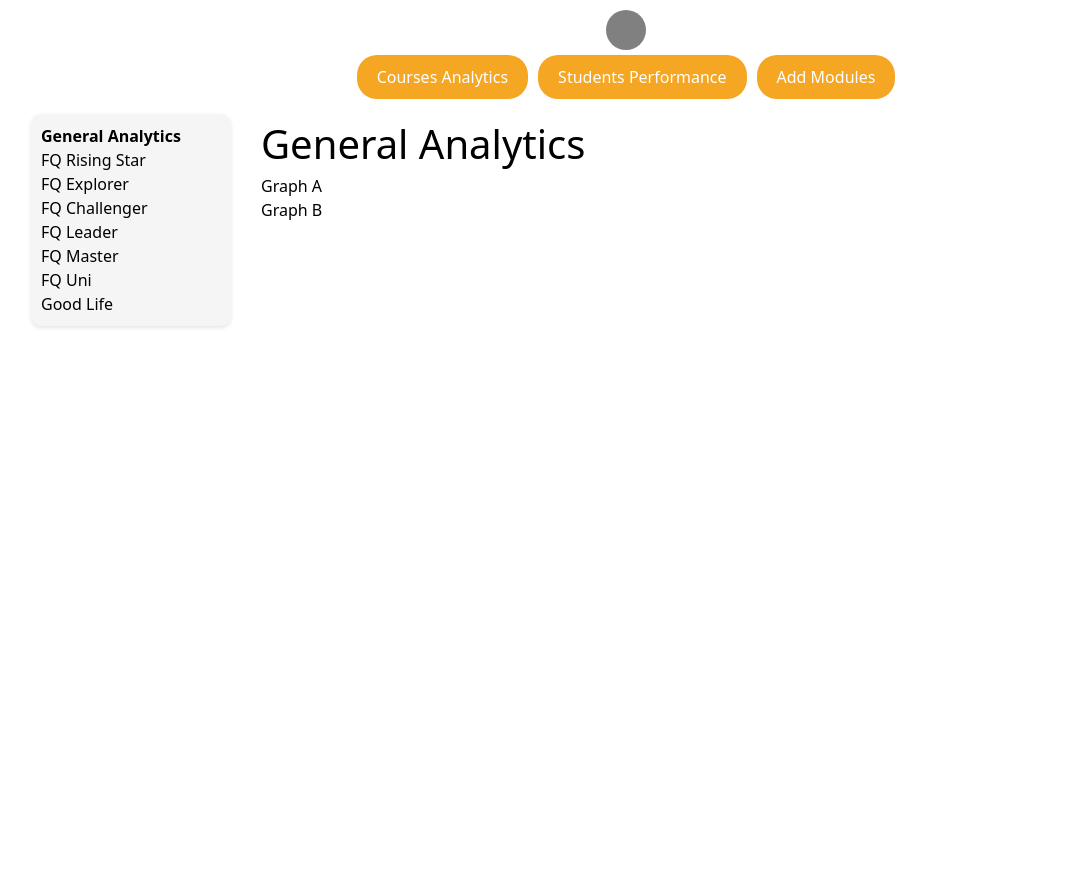
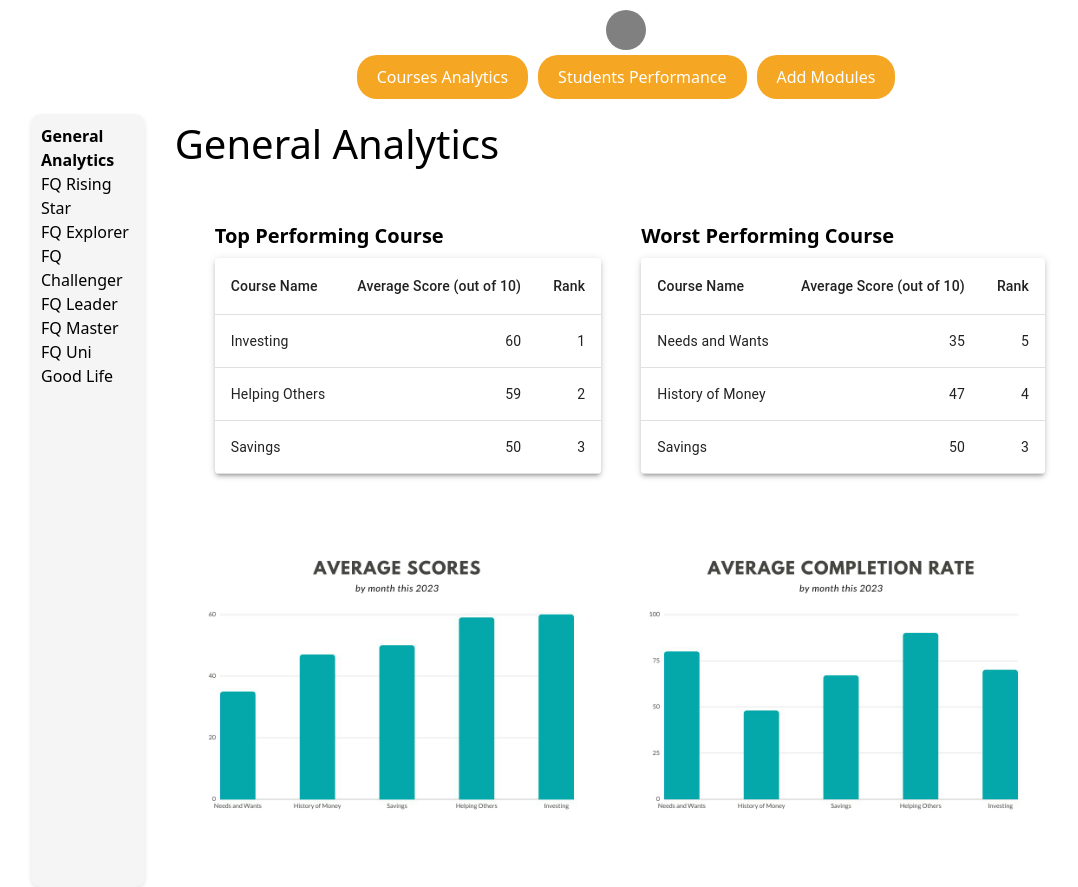
Before and after one commit to cfghk23/Team-3, a React (Create React App) app in the folder client/: page /dashboard in a window 1280 px wide. Shown: the whole page, without its empty margins (39-1117 px from the left). Before the commit the page ends 800 px from the top, so only its background shows below. Built offline with nearby package versions, Linux system fonts and the light colour scheme.

Commit message:
Pictures added

```diff
--- a/client/src/components/Dashboard.js
+++ b/client/src/components/Dashboard.js
@@ -1,5 +1,9 @@
 import React, { useState } from "react";
 import { Link } from "react-router-dom";
+import CourseTable from "./tables/BestCourseTable";
+import WorstCourseTable from "./tables/WorstCourseTable";
+import image1 from '../images/2.jpg';
+import image2 from '../images/3.jpg';
 
 const GraphA = () => <div>Graph A</div>;
 const GraphB = () => <div>Graph B</div>;
@@ -145,8 +149,16 @@ function Dashboard() {
               ) : (
                 <>
                   <h3 style={{ fontSize: "40px" }}>General Analytics</h3>
-                  <GraphA />
-                  <GraphB />
+                  {/* <GraphA />
+                  <GraphB /> */}
+                  <div className='flex flex-row  w-full my-10'>
+                    <CourseTable className='m-10'/>
+                    <WorstCourseTable className='m-12'/>
+                  </div>
+                  <div className="flex flex-row w-full my-10">
+                    <img src={image1} className='w-5/12'/>
+                    <img src={image2} className='w-5/12'/>
+                  </div>
                 </>
               )}
             </div>
--- a/client/src/components/Quiz.js
+++ b/client/src/components/Quiz.js
@@ -77,10 +77,7 @@ function Quiz() {
           <Pagination count={quizData.length - 1} page={currentQuestionIndex} hideNextButton hidePrevButton color='secondary'/>
         </div>
       </div>
-      <div className='flex flex-row justify-between'>
-        {/* <CourseTable/>
-        <WorstCourseTable/> */}
-      </div>
+
     </div>
   )
 }
--- a/client/src/components/tables/BestCourseTable.js
+++ b/client/src/components/tables/BestCourseTable.js
@@ -12,6 +12,8 @@ function CourseTable() {
     ];
 
     return (
+        <div className='mx-10'>
+            <h1 className='my-2 text-xl font-bold'>Top Performing Course</h1>
             <Paper elevation={3}>
                 <Table>
                     <TableHead>
@@ -34,6 +36,8 @@ function CourseTable() {
                 </TableBody>
             </Table>
             </Paper>
+        </div>
+
     );
 }
 
--- a/client/src/components/tables/WorstCourseTable.js
+++ b/client/src/components/tables/WorstCourseTable.js
@@ -13,7 +13,10 @@ function WorstCourseTable() {
     ];
 
     return (
-        <Paper elevation={3}>
+        <div>
+            <h1 className='my-2 text-xl font-bold'>Worst Performing Course</h1>
+            <Paper elevation={3}>
+
             <Table>
                 <TableHead>
                     <TableRow>
@@ -35,6 +38,9 @@ function WorstCourseTable() {
                 </TableBody>
             </Table>
         </Paper>
+
+        </div>
+
     );
 }
 
```
Lines whose indentation alone changed are shown as unchanged.
